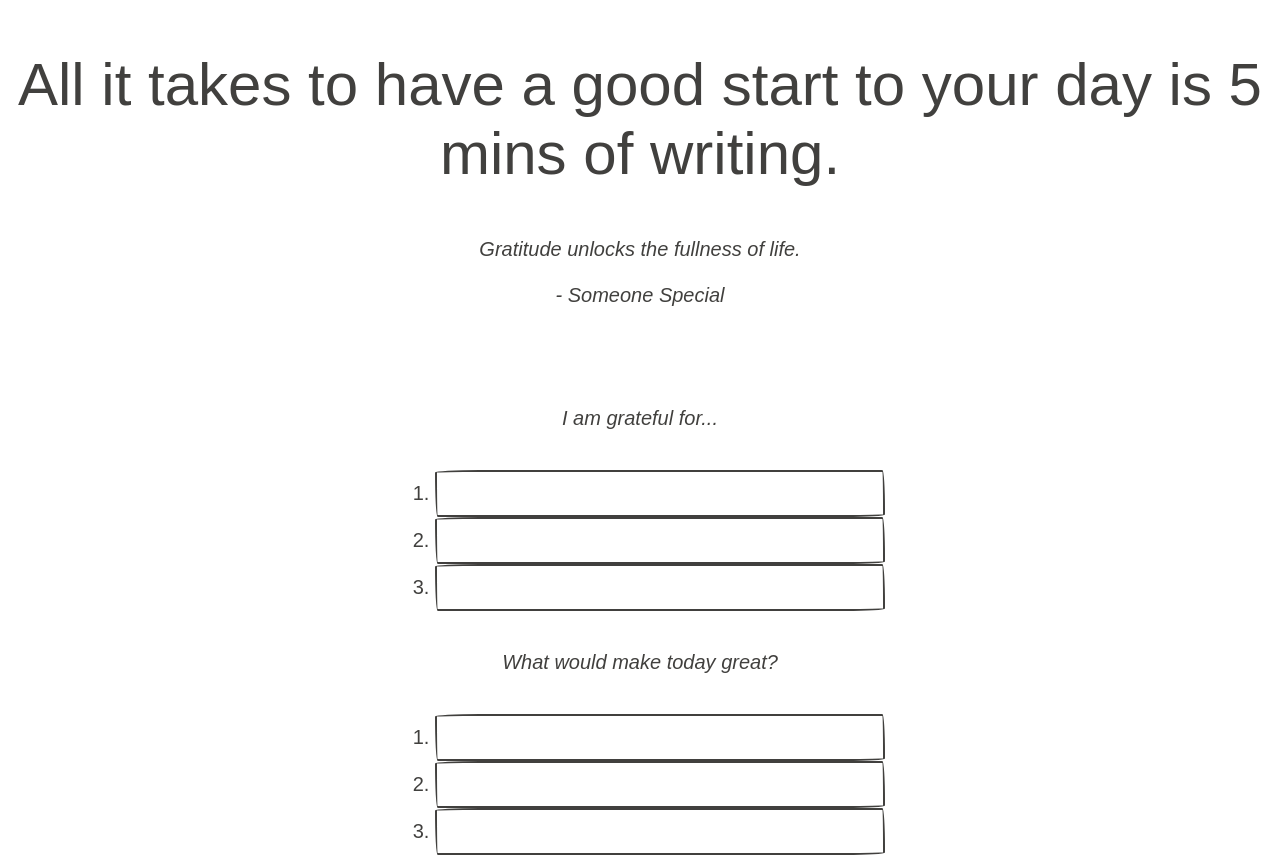
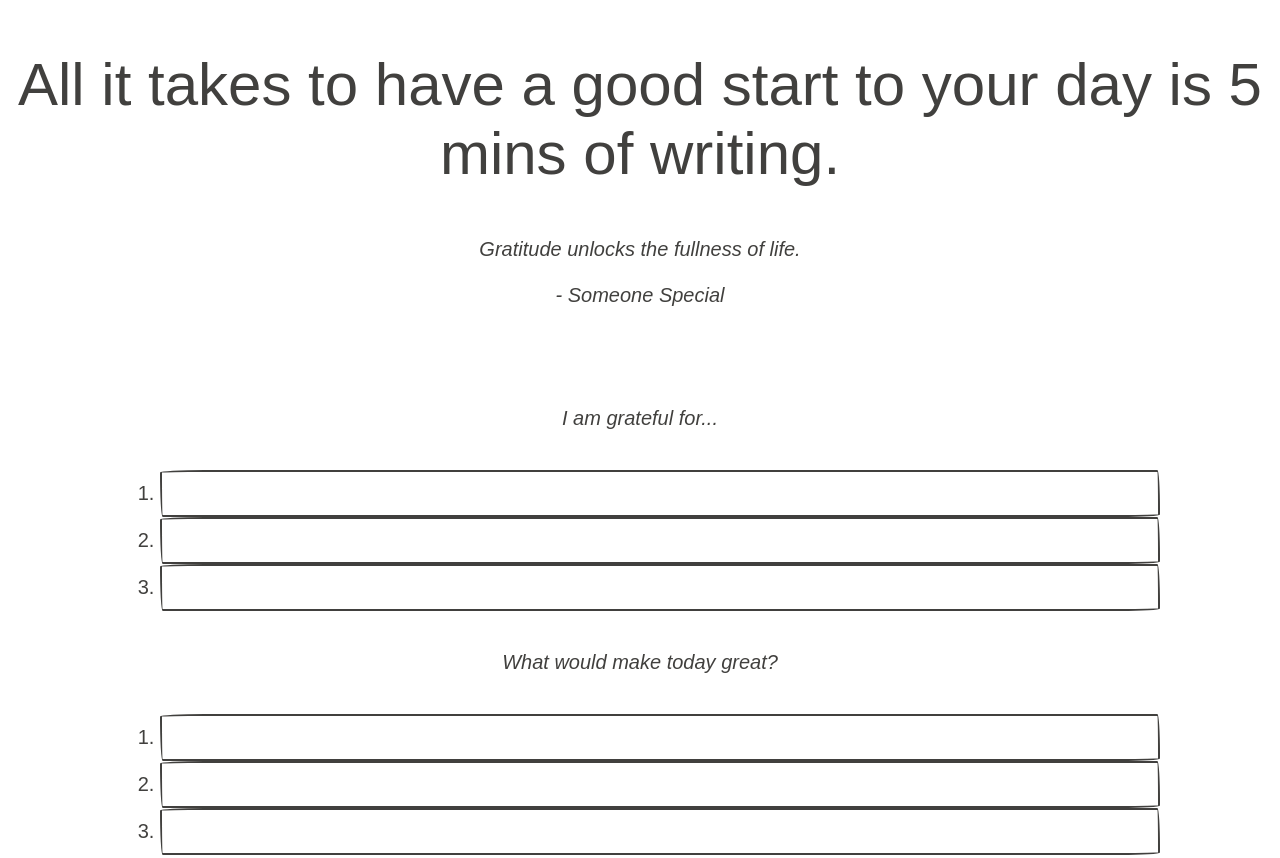
Before and after one commit to HLVN-1/5minjournal, a website: page index.html in a window 1280 px wide. Shown: the top 858 px of the page. Drawn offline with Linux system fonts and the light colour scheme; a web font is replaced by a local one.

Commit message:
fixed input width

```diff
--- a/styles.css
+++ b/styles.css
@@ -69,7 +69,7 @@ html {
 }
 
 input {
-  width: 450px;
+  width: 50em;
 }
 
 #grateful, #goals, #affirmation, #highlights, #reflect, #submit {
```
